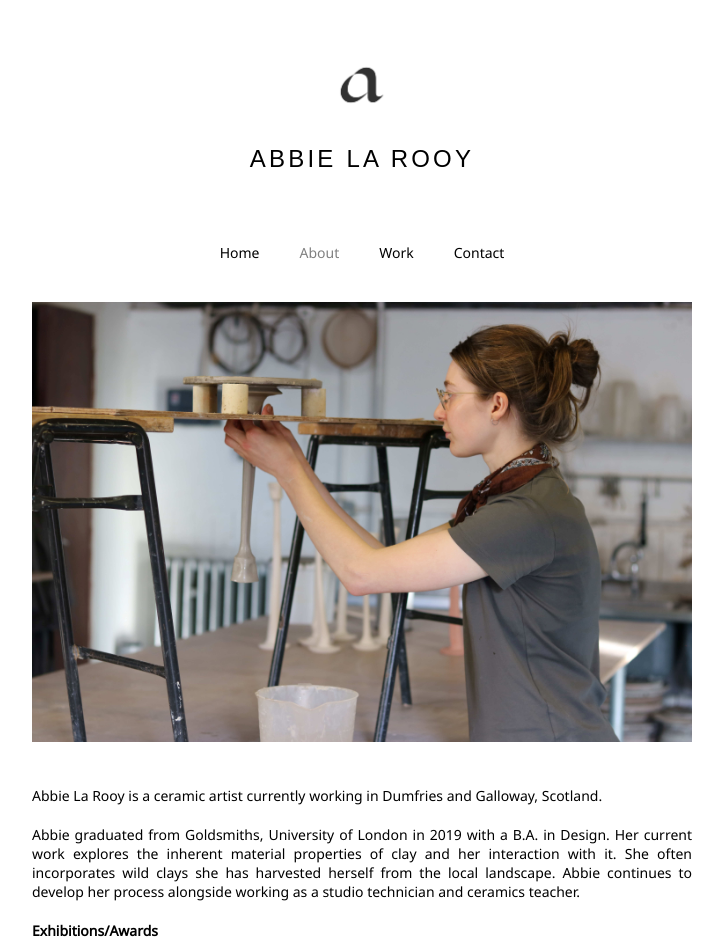
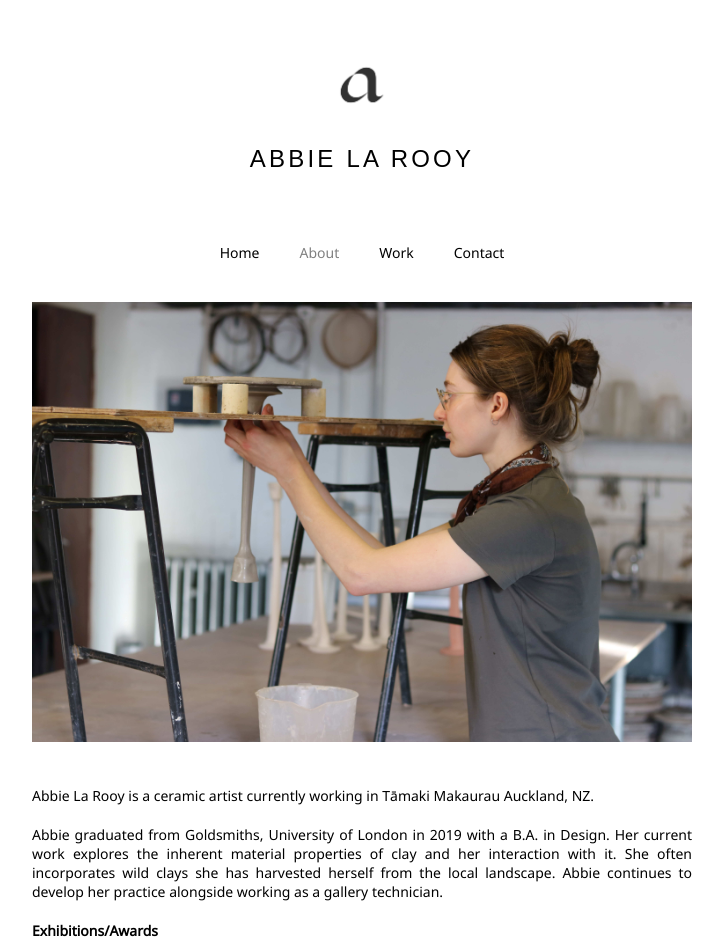
Before and after one commit to eliselarooy/ceramics, a React (Create React App) app: page /#/about in a window 1280 px wide. Shown: the top 952 px of the page, without its empty margins (278-1001 px from the left). Built offline with nearby package versions, Linux system fonts and the light colour scheme; a web font is replaced by a local one.

Commit message:
Update about text and add new work image

```diff
--- a/src/components/About.js
+++ b/src/components/About.js
@@ -7,16 +7,16 @@ const About = () => {
       <img className="abbie" src={abbie} alt="Abbie pulling a candlestick" />
       <div className="about-text">
         <p>
-          Abbie La Rooy is a ceramic artist currently working in Dumfries and
-          Galloway, Scotland.
+          Abbie La Rooy is a ceramic artist currently working in Tāmaki Makaurau
+          Auckland, NZ.
         </p>
         <p>
           Abbie graduated from Goldsmiths, University of London in 2019 with a
           B.A. in Design. Her current work explores the inherent material
           properties of clay and her interaction with it. She often incorporates
           wild clays she has harvested herself from the local landscape. Abbie
-          continues to develop her process alongside working as a studio
-          technician and ceramics teacher.
+          continues to develop her practice alongside working as a gallery
+          technician.
         </p>
         <div className="exhibitions">
           <p>
--- a/src/components/Work.js
+++ b/src/components/Work.js
@@ -12,12 +12,23 @@ import blackcandlesticks from '../galleryimages/black-candlesticks.jpg';
 import danseurs1 from '../galleryimages/danseurs1.jpg';
 import danseurs2 from '../galleryimages/danseurs2.jpg';
 import danseurs3 from '../galleryimages/danseurs3.jpg';
+import tautseamvessel from '../galleryimages/tautseamvessel.JPG';
 
 const Work = () => {
   return (
     <div className="contact-page container gallery-page">
       <div className="gallery">
         <ul>
+          <li>
+            <img
+              src={tautseamvessel}
+              alt="Taut seam vessel"
+              className="gallery-img"
+              loading="lazy"
+            />
+            <p className="title">Taut Seam Vessel</p>
+            <p>Thrown and altered, unglazed stoneware, wood fired</p>
+          </li>
           <li>
             <img
               src={danseurs1}
```
Also changed, not shown: src/galleryimages/tautseamvessel.JPG (added).
